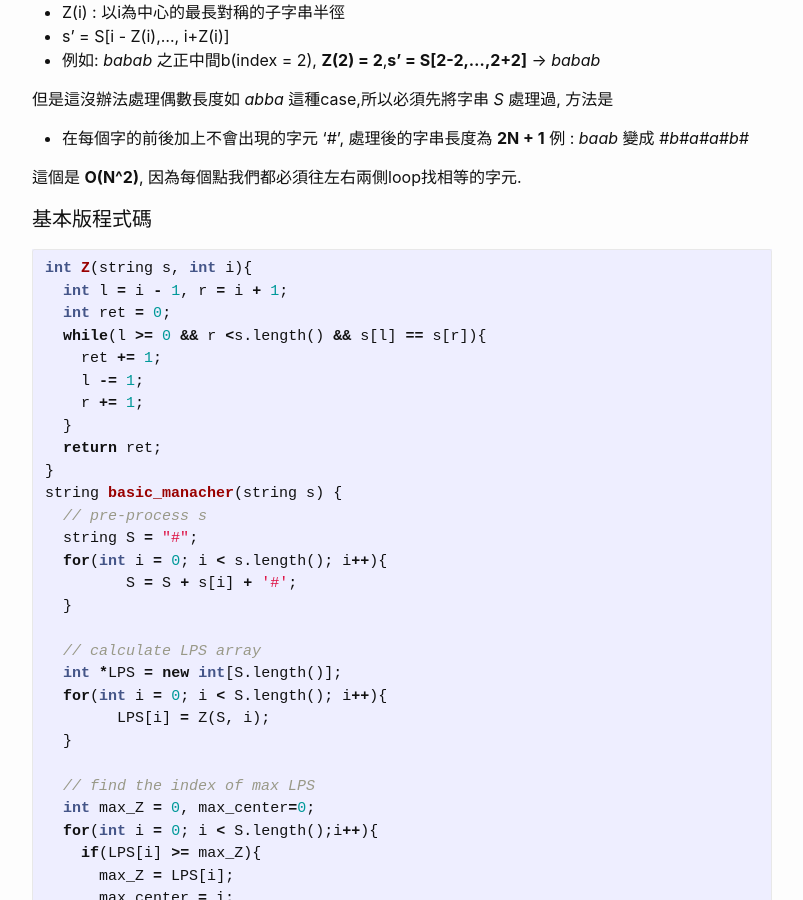
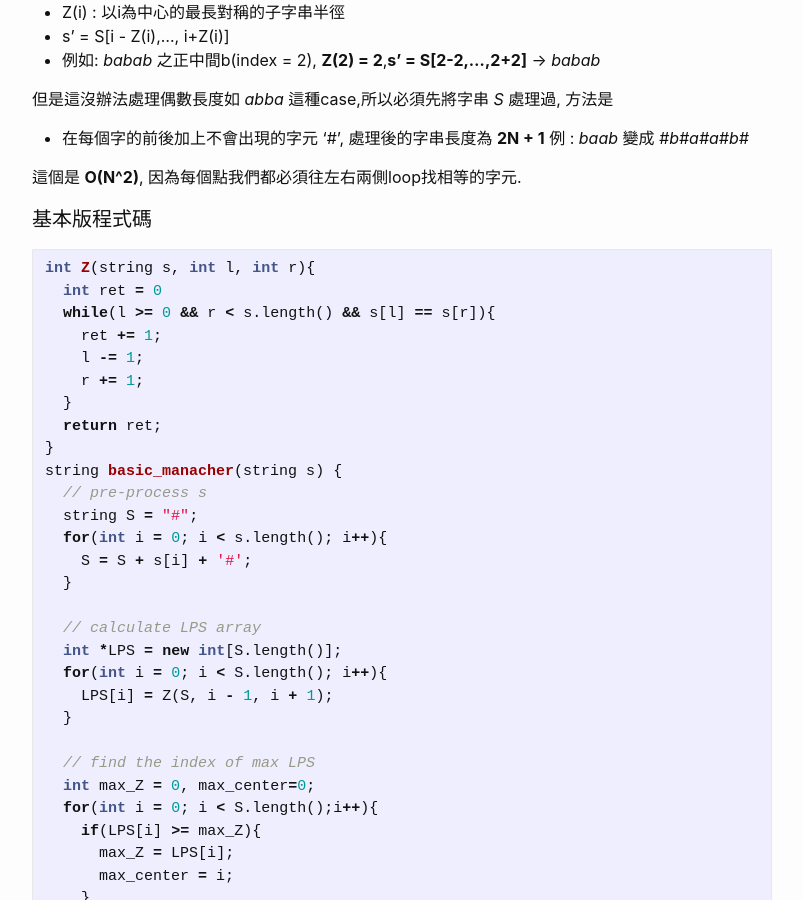
Before and after one commit to t6847kimo/blog, a Jekyll site: the page built from _posts/2019-05-19-leetcode5-manachers-algorithm.md, in a window 1280 px wide and 900 px high, scrolled down 930 px. Shown: the whole window, without its empty margins (238-1041 px from the left). Built offline with Jekyll 4.4.1, drawn with Linux system fonts in a browser that asks for light colours; nearby versions of some CDN libraries; comment, search, counter and statistics services are not loaded; part of the change alters nothing that is shown.

````diff
--- a/_posts/2019-05-19-leetcode5-manachers-algorithm.md
+++ b/_posts/2019-05-19-leetcode5-manachers-algorithm.md
@@ -45,10 +45,9 @@ Output: "bb"
 #### 基本版程式碼
 
 ```cpp
-int Z(string s, int i){
-  int l = i - 1, r = i + 1;
-  int ret = 0;
-  while(l >= 0 && r <s.length() && s[l] == s[r]){
+int Z(string s, int l, int r){
+  int ret = 0
+  while(l >= 0 && r < s.length() && s[l] == s[r]){
     ret += 1;
     l -= 1;
     r += 1;
@@ -59,13 +58,13 @@ string basic_manacher(string s) {
   // pre-process s
   string S = "#";
   for(int i = 0; i < s.length(); i++){
- 	 S = S + s[i] + '#';
+    S = S + s[i] + '#';
   }
 
   // calculate LPS array
   int *LPS = new int[S.length()];
   for(int i = 0; i < S.length(); i++){
-  	LPS[i] = Z(S, i);
+    LPS[i] = Z(S, i - 1, i + 1);
   }
 
   // find the index of max LPS
@@ -80,9 +79,9 @@ string basic_manacher(string s) {
   // get the sub string of S[max_center - max_Z, ..., max_center + max_Z] and remove "#"
   string ans;
   for(int i = max_center - max_Z ; i < max_center + max_Z; i++){
-  	if(S[i] == '#')
-    	continue;
-  		ans += S[i];
+    if(S[i] == '#')
+      continue;
+    ans += S[i];
   }
   return ans;
 }
````
